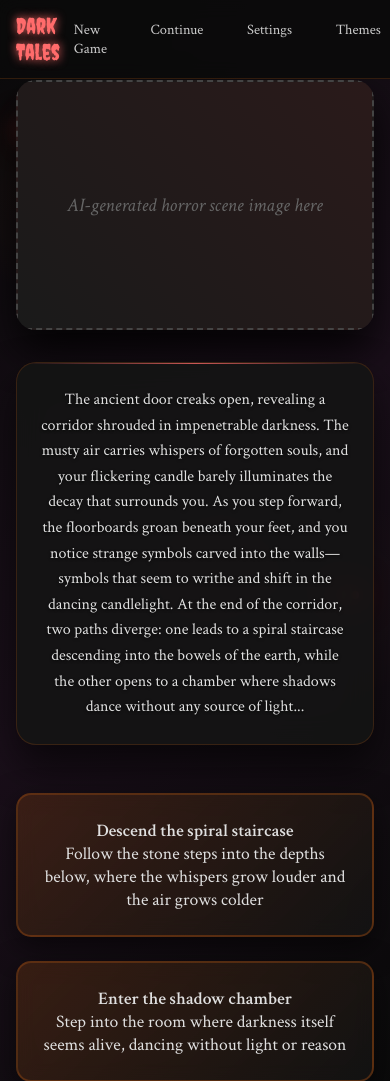
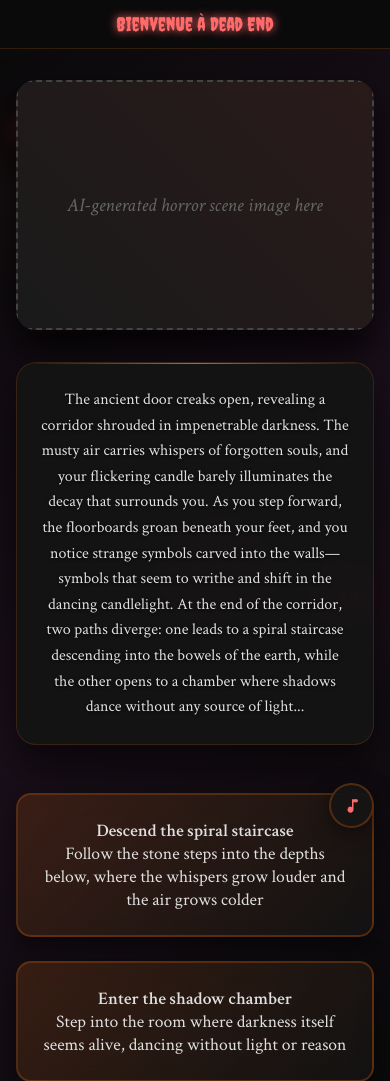
Before and after one commit to TechnoAceX/Bienvenue-a-Dead-End, a Flask app: page /index in a window 390 px wide. Shown: the top 1081 px of the page. Run offline with Flask 3, Linux system fonts and the light colour scheme.

Commit message:
index.html

```diff
--- a/templates/index.html
+++ b/templates/index.html
@@ -72,7 +72,7 @@
             95% { opacity: 0; }
         }
 
-        /* Header Navigation */
+        /* Header with Title Only */
         .header {
             position: fixed;
             top: 0;
@@ -83,14 +83,9 @@
             backdrop-filter: blur(10px);
             border-bottom: 1px solid rgba(139, 69, 19, 0.3);
             padding: 1rem 2rem;
-        }
-
-        .nav {
             display: flex;
-            justify-content: space-between;
+            justify-content: center;
             align-items: center;
-            max-width: 1200px;
-            margin: 0 auto;
         }
 
         .logo {
@@ -98,27 +93,53 @@
             font-size: 1.8rem;
             color: #ff6b6b;
             text-shadow: 0 0 10px #ff6b6b;
+            text-align: center;
         }
 
-        .nav-menu {
+        /* Music Control */
+        .music-control {
+            position: fixed;
+            bottom: 2rem;
+            right: 2rem;
+            z-index: 1000;
+            width: 60px;
+            height: 60px;
+            background: rgba(20, 20, 20, 0.8);
+            backdrop-filter: blur(10px);
+            border: 2px solid rgba(139, 69, 19, 0.5);
+            border-radius: 50%;
             display: flex;
-            gap: 2rem;
+            align-items: center;
+            justify-content: center;
+            cursor: pointer;
+            transition: all 0.3s ease;
+            box-shadow: 0 5px 20px rgba(0, 0, 0, 0.5);
         }
 
-        .nav-item {
-            color: #ccc;
-            text-decoration: none;
-            padding: 0.5rem 1rem;
-            border-radius: 8px;
-            transition: all 0.3s ease;
-            border: 1px solid transparent;
+        .music-control:hover {
+            border-color: #ff6b6b;
+            box-shadow: 0 5px 25px rgba(255, 107, 107, 0.3);
+            transform: scale(1.05);
         }
 
-        .nav-item:hover {
-            color: #ff6b6b;
-            border-color: rgba(139, 69, 19, 0.5);
-            background: rgba(139, 69, 19, 0.1);
-            text-shadow: 0 0 5px #ff6b6b;
+        .music-icon {
+            width: 24px;
+            height: 24px;
+            fill: #ff6b6b;
+            transition: all 0.3s ease;
+        }
+
+        .music-control:hover .music-icon {
+            fill: #fff;
+        }
+
+        .music-control.playing {
+            animation: pulse 2s infinite;
+        }
+
+        @keyframes pulse {
+            0%, 100% { box-shadow: 0 5px 20px rgba(255, 107, 107, 0.3); }
+            50% { box-shadow: 0 5px 30px rgba(255, 107, 107, 0.6); }
         }
 
         /* Main Content */
@@ -271,17 +292,20 @@
 
         /* Mobile Responsive */
         @media (max-width: 768px) {
-            .nav-menu {
-                gap: 1rem;
+            .logo {
+                font-size: 1.4rem;
             }
 
-            .nav-item {
-                padding: 0.3rem 0.8rem;
-                font-size: 0.9rem;
+            .music-control {
+                width: 50px;
+                height: 50px;
+                bottom: 1.5rem;
+                right: 1.5rem;
             }
 
-            .logo {
-                font-size: 1.4rem;
+            .music-icon {
+                width: 20px;
+                height: 20px;
             }
 
             .story-image {
@@ -313,8 +337,24 @@
                 padding: 0.8rem 1rem;
             }
 
+            .logo {
+                font-size: 1.2rem;
+            }
+
             .main-content {
                 padding: 80px 1rem 1rem;
+            }
+
+            .music-control {
+                width: 45px;
+                height: 45px;
+                bottom: 1rem;
+                right: 1rem;
+            }
+
+            .music-icon {
+                width: 18px;
+                height: 18px;
             }
 
             .story-box {
@@ -360,18 +400,25 @@
         <div class="glowing-eyes eyes-4"></div>
     </div>
 
-    <!-- Header Navigation -->
+    <!-- Header with Title -->
     <header class="header">
-        <nav class="nav">
-            <div class="logo">Dark Tales</div>
-            <div class="nav-menu">
-                <a href="#" class="nav-item">New Game</a>
-                <a href="#" class="nav-item">Continue</a>
-                <a href="#" class="nav-item">Settings</a>
-                <a href="#" class="nav-item">Themes</a>
-            </div>
-        </nav>
+        <div class="logo">Bienvenue à Dead End</div>
     </header>
+    <div class="music-control" id="musicControl" onclick="toggleMusic()">
+        <svg class="music-icon" viewBox="0 0 24 24">
+            <path d="M12 3v10.55c-.59-.34-1.27-.55-2-.55-2.21 0-4 1.79-4 4s1.79 4 4 4 4-1.79 4-4V7h4V3h-6z"/>
+            <path d="M9 17c-1.1 0-2-.9-2-2s.9-2 2-2 2 .9 2 2-.9 2-2 2z"/>
+            <path d="M18 7c-1.1 0-2-.9-2-2s.9-2 2-2 2 .9 2 2-.9 2-2 2z"/>
+        </svg>
+    </div>
+
+    <!-- Hidden Audio Element -->
+    <audio id="backgroundMusic" loop>
+        <source src="horror-ambient.mp3" type="audio/mpeg">
+        <!-- You can add multiple sources for different formats -->
+        <source src="horror-ambient.ogg" type="audio/ogg">
+        Your browser does not support the audio element.
+    </audio>
 
     <!-- Main Content -->
     <main class="main-content fade-in">
@@ -405,6 +452,35 @@
     </main>
 
     <script>
+        let musicPlaying = false;
+        const music = document.getElementById('backgroundMusic');
+        const musicControl = document.getElementById('musicControl');
+
+        function toggleMusic() {
+            if (musicPlaying) {
+                music.pause();
+                musicControl.classList.remove('playing');
+                musicPlaying = false;
+            } else {
+                music.play().catch(e => {
+                    console.log('Audio play failed:', e);
+                });
+                musicControl.classList.add('playing');
+                musicPlaying = true;
+            }
+        }
+
+        // Handle audio events
+        music.addEventListener('play', () => {
+            musicControl.classList.add('playing');
+            musicPlaying = true;
+        });
+
+        music.addEventListener('pause', () => {
+            musicControl.classList.remove('playing');
+            musicPlaying = false;
+        });
+
         function makeChoice(choice) {
             // Add distortion effect
             document.body.classList.add('distortion');
```
